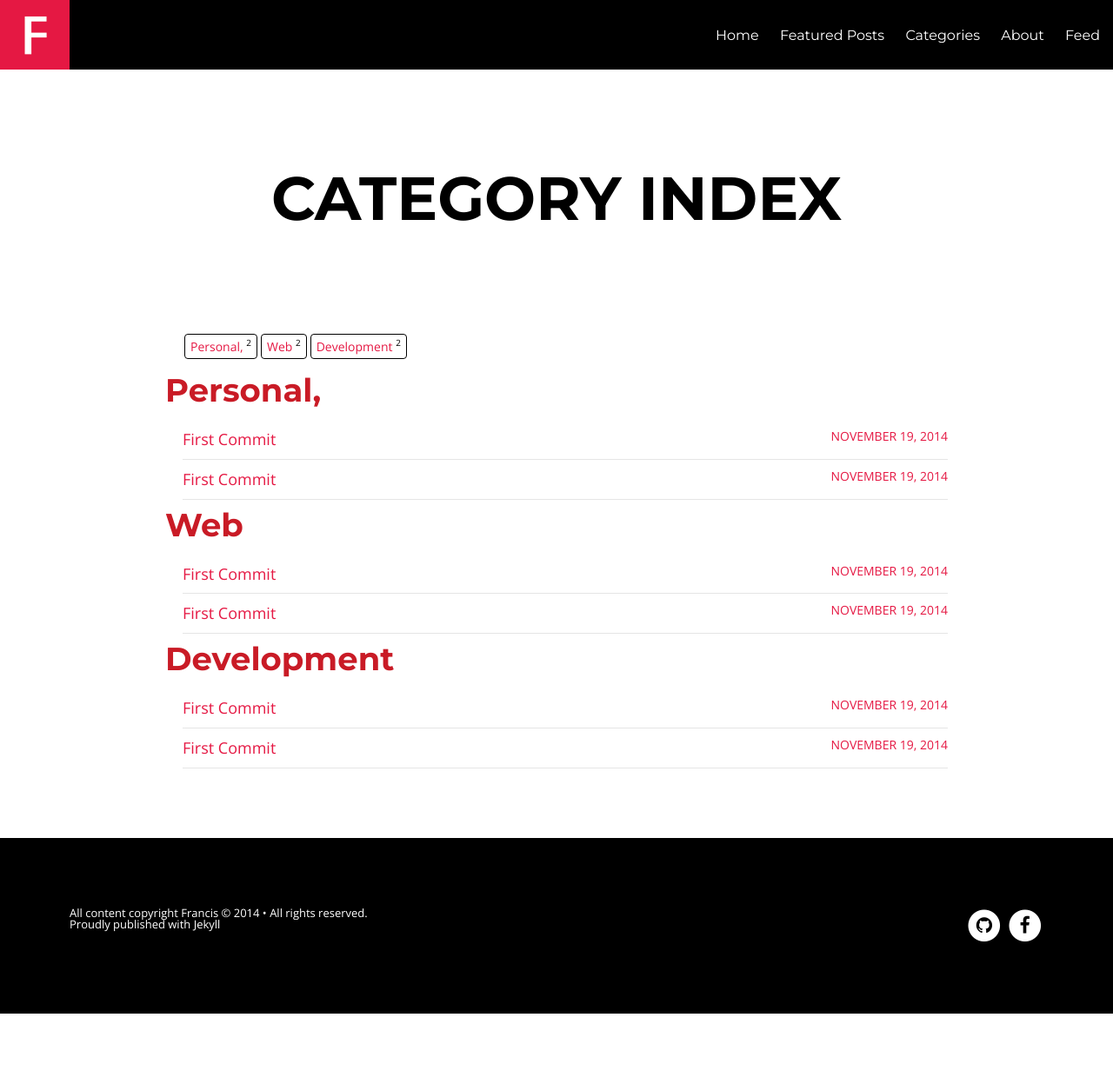
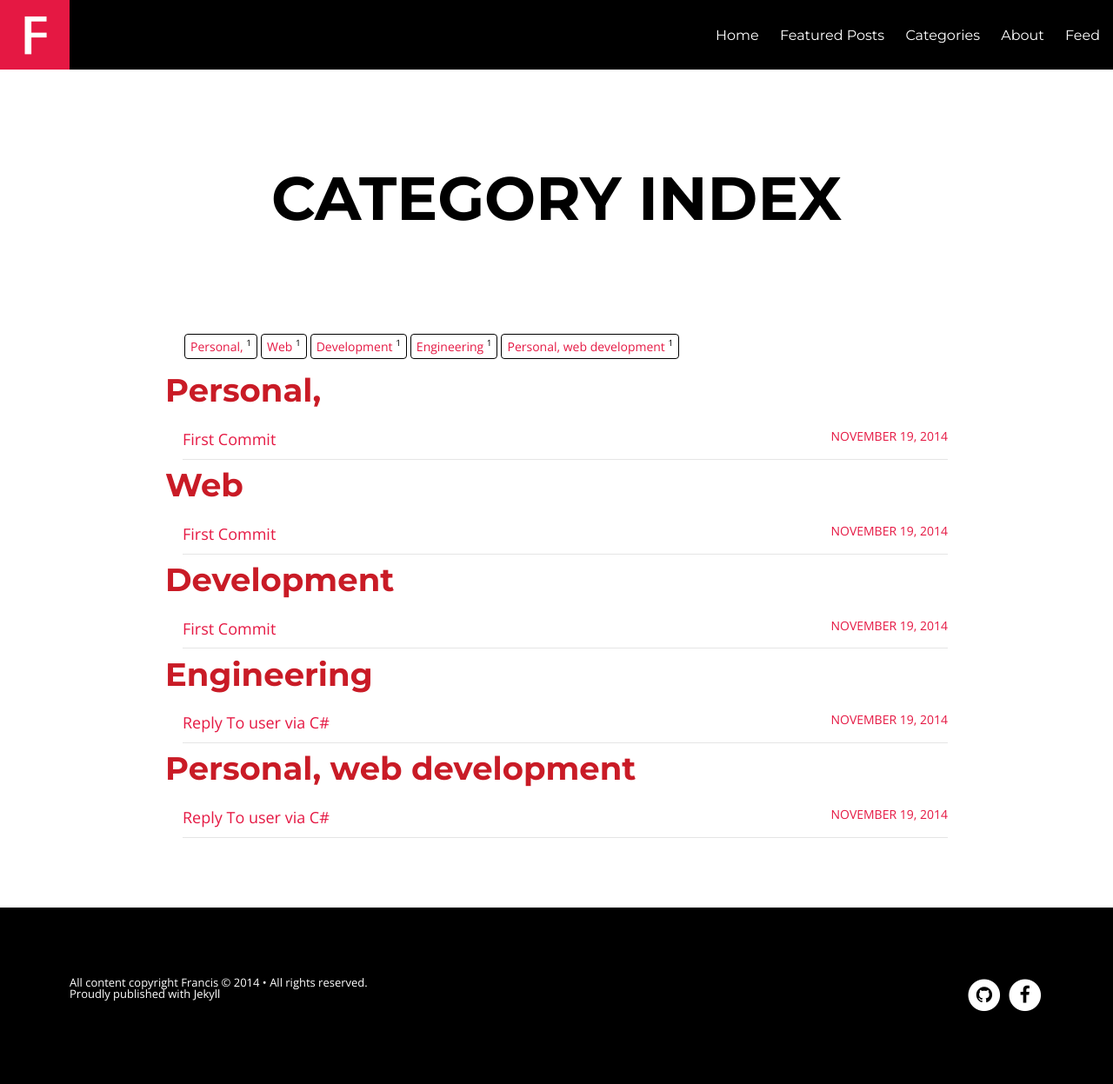
Before and after one commit to francisdurairaj/francisdurairaj.github.io, a Jekyll site: the page built from categories.html, in a window 1280 px wide. Shown: the whole page at 87% size. Built offline with Jekyll 4.4.1, drawn with Linux system fonts in a browser that asks for light colours; nearby versions of some CDN libraries; before the commit the page ends 1166 px from its top, so only the background shows below that; some of the changed lines change nothing that is shown.

Commit message:
Updated 2014-11-19-reply-to-different-sender-gmail.md

```diff
--- a/_posts/2014-11-19-reply-to-different-sender-gmail.md
+++ b/_posts/2014-11-19-reply-to-different-sender-gmail.md
@@ -1,36 +1,54 @@
 ---
 layout: post
-title: First Commit
-description: "Its ON, baby"
-headline: "Let's Fire up the Engines"
-categories: personal, web development
-tags:
-  - blogging
-  - jekyll
-imagefeature: "website-speed.jpg"
+title: "Reply To user via C#"
+description: "C# programming"
+headline: mail sender
+categories:
+  - engineering
+  - "personal, web development"
+tags: mail ReplyTo
+imagefeature: ""
 imagecredit: spreadeffect.com
 imagecreditlink: "http://www.spreadeffect.com/blog/improve-website-speed/"
 comments: false
-mathjax: null
+mathjax: false
 featured: true
 published: true
 ---
 
->&quot;The beginning is the most important part of the work.&quot;
-><small><cite title="Plato">Plato</cite></small>
+I worked for a client for him we have made a support page to get the feedback from the Page. Where the user will submit the query which will be send to the client.
+The client just reply back to the user. But the problem is we are using gmail account to send mail to the client and when the client reply backs its not reaching the user its was coming to us.
 
-I have been away looking for blogging, suddenly today it dawned upon me that I need to start writing/posting. I thought about blogging, Wordpress flashed in my mind. Well, I wanted something that is easy to maintain and fun in doing, So I searched and found jekyll + github.io is the new trend(Since I was not aware of this, I am going for it). And this gives the benefit of not facing issues like high-traffic and high CPU load and unexpected spikes in my server. Well, those weren’t too much trouble, I would avoid fixing those bugs if I was busy, and sometimes I would leave the system untouched for 2 days straight and let the server admins frown and try to mitigate the outage. .
 
-So Let me say where to look and bring your blog up and running in no time.
+> private static Task MailSender(string to= "user@gmail.com", string replyTo= "customer@gmail.com", string message="test message",string subject = "Test Subject")
+        {
+            const string emailServer = "smtp.gmail.com";
+            const string emailUser = "reports@gmail.com";
+            const string emailPassword = "passoword";
 
-Check out the links
+            var mailMsg = new System.Net.Mail.MailMessage();
 
->[Hosting websites with GitHub](https://www.youtube.com/watch?v=D6VFF8Rsyao)
+            // To
+            mailMsg.To.Add(new System.Net.Mail.MailAddress(to, ""));
 
->[Jekyll tutorial - basic static blog using jekyll](https://www.youtube.com/watch?v=sxiQmHlogdg)
+            // From
+            mailMsg.From = new System.Net.Mail.MailAddress("donotreply@gmail.com", "Product Support");
 
-Themes
+            **//mailMsg.ReplyTo = new MailAddress(replyTo);//obsolute
+            mailMsg.ReplyToList.Add(new MailAddress(""));**
 
->[Jekyll Themes](http://jekyllthemes.org)
+            // Subject and multipart/alternative Body
+            mailMsg.Subject = subject;
+            string html = message;
+            mailMsg.AlternateViews.Add(System.Net.Mail.
+            AlternateView.CreateAlternateViewFromString(
+            html, null, System.Net.Mime.MediaTypeNames.Text.Html));
 
->[Buiding static site step by step](http://code.tutsplus.com/tutorials/building-static-sites-with-jekyll--net-22211)
+            // Init SmtpClient and send
+            var smtpClient = new System.Net.Mail.SmtpClient(emailServer, Convert.ToInt32(587));
+            var credentials = new System.Net.NetworkCredential(emailUser, emailPassword);
+            smtpClient.Credentials = credentials;
+            smtpClient.EnableSsl = true;
+            //smtpClient.Send(mailMsg);
+            return Task.Factory.StartNew(() = smtpClient.SendAsync(mailMsg, "token"));
+        }
```
